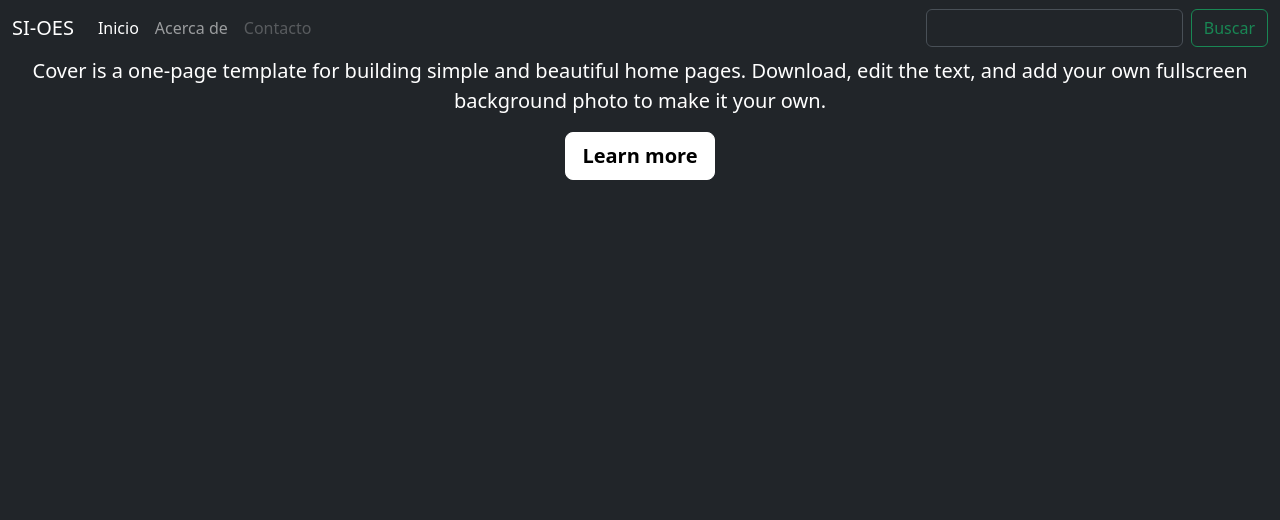
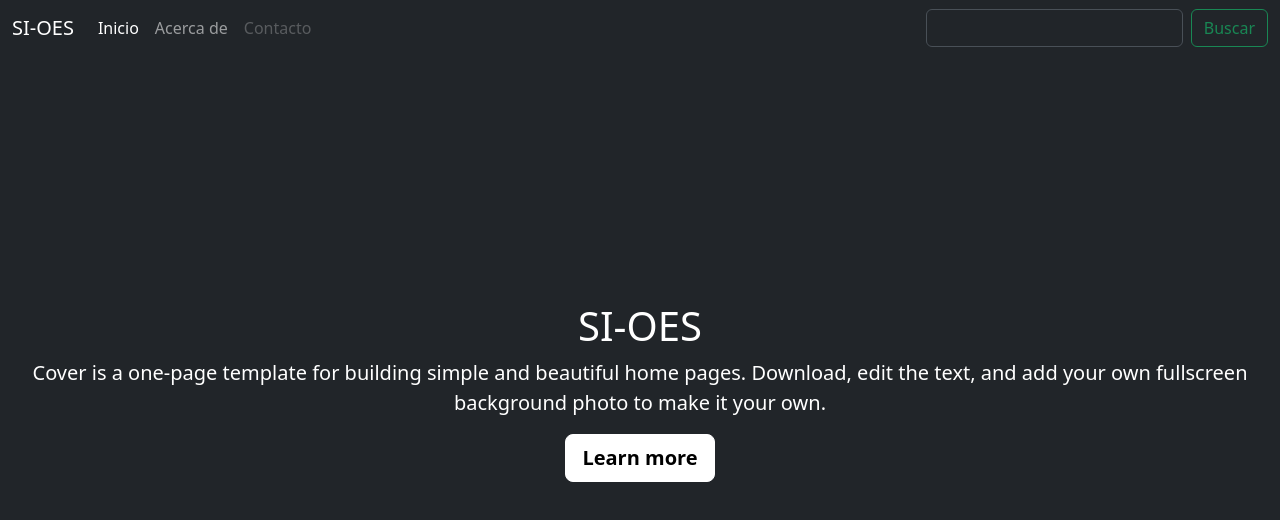
Before and after one commit to Vanillaboy11/SI-OES, a plain HTML site: page index.html in a window 1280 px wide. Drawn offline with Linux system fonts and the light colour scheme; files whose address does not match are found by name.

Commit message:
centerted text

```diff
--- a/index.html
+++ b/index.html
@@ -7,9 +7,18 @@
   <title>SI-OES</title>
   <link rel="stylesheet" href="D:\SI-OES\Resources\CSS\bootstrap.min.css">
   <script src="D:\SI-OES\Resources\CSS\JavaScript\bootstrap.bundle.min.js"></script>
+  <style>
+    .centered-content {
+      min-height: 100vh; /* Ensures it takes the full viewport height */
+      display: flex;
+      flex-direction: column;
+      justify-content: center;
+      align-items: center;
+    }
+  </style>
 </head>
 
-<body class="d-flex h-100 text-center text-bg-dark" data-new-gr-c-s-check-loaded="14.1204.0" data-gr-ext-installed="">
+<body class="d-flex h-100 text-center text-bg-dark">
   <header class="mb-auto" data-bs-theme="dark">
     <div>
       <nav class="navbar navbar-expand-md navbar-dark fixed-top bg-dark">
@@ -42,7 +51,7 @@
   </header>
 
   <main class="px-3 centered-content">
-    <h1>as</h1>
+    <h1>SI-OES</h1>
     <p class="lead">Cover is a one-page template for building simple and beautiful home pages. Download, edit the text,
       and add your own fullscreen background photo to make it your own.</p>
     <p class="lead">
```
